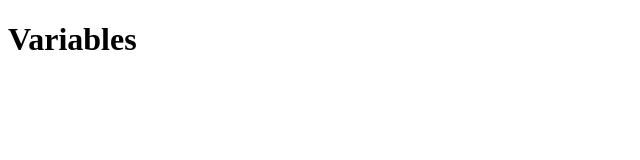
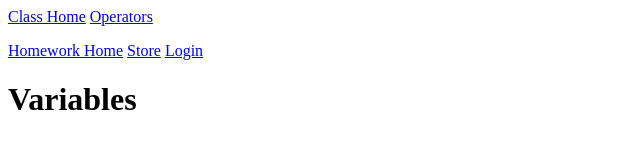
Before and after one commit to Karyn-Black/NEWM-N_220, a plain HTML site: page Homework-3/indexclass.html in a window 1280 px wide. Shown: the whole page, without its empty margins (0-640 px from the left). Drawn offline with Linux system fonts and the light colour scheme.

Commit message:
Last Half of Classwork

```diff
--- a/Homework-3/index.html
+++ b/Homework-3/indexclass.html
@@ -6,6 +6,16 @@
     <title>Week 3</title>
 </head>
 <body>
+    <nav>
+        <a href="indexclass.html">Class Home</a>
+        <a href="operators.html">Operators</a>
+        <p> </p>
+        <a href="index.html">Homework Home</a>
+        <a href="store.html">Store</a>
+        <a href="login.html">Login</a>
+        <p> </p>
+    </nav>
+
     <h1>Variables</h1>
 <!-- Comment in the HTML -->
     <script>
```
Also changed, not shown: Homework-3/operators.html (+10 -0 lines), 1 other file.
